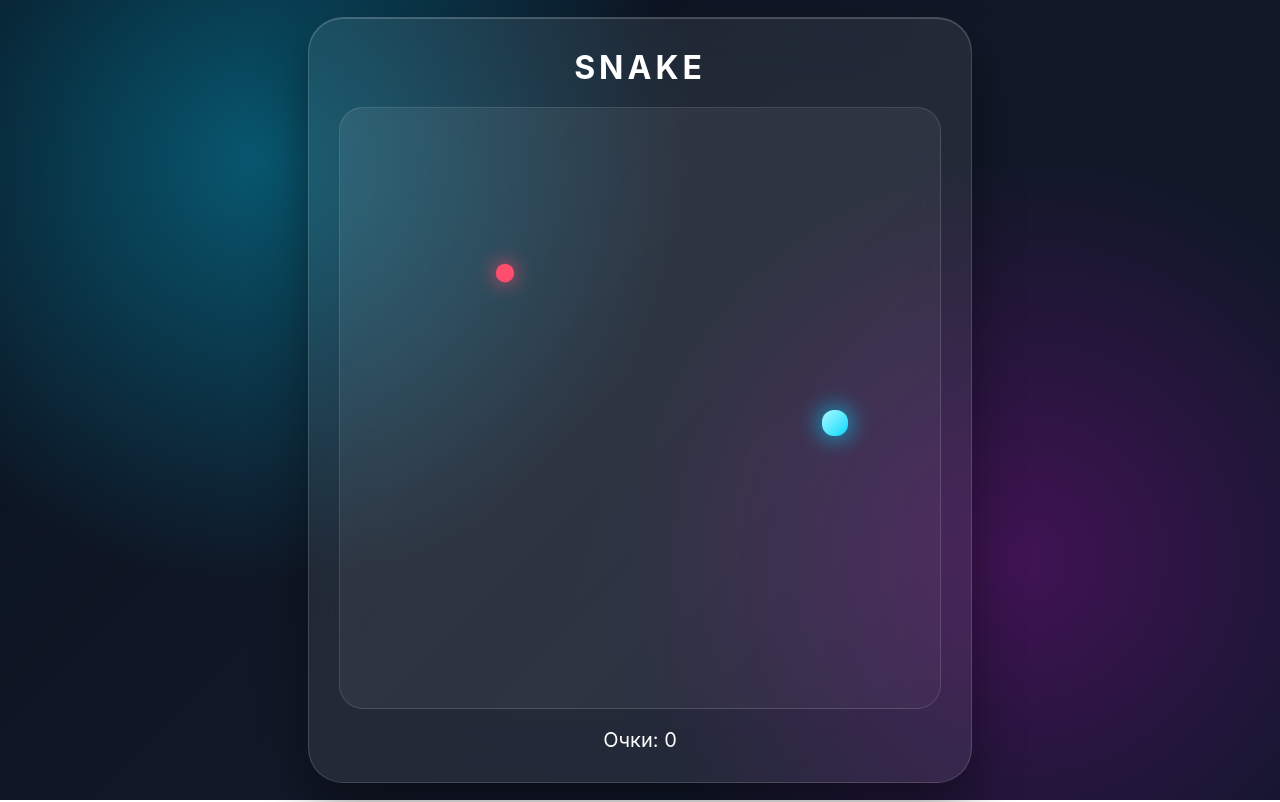
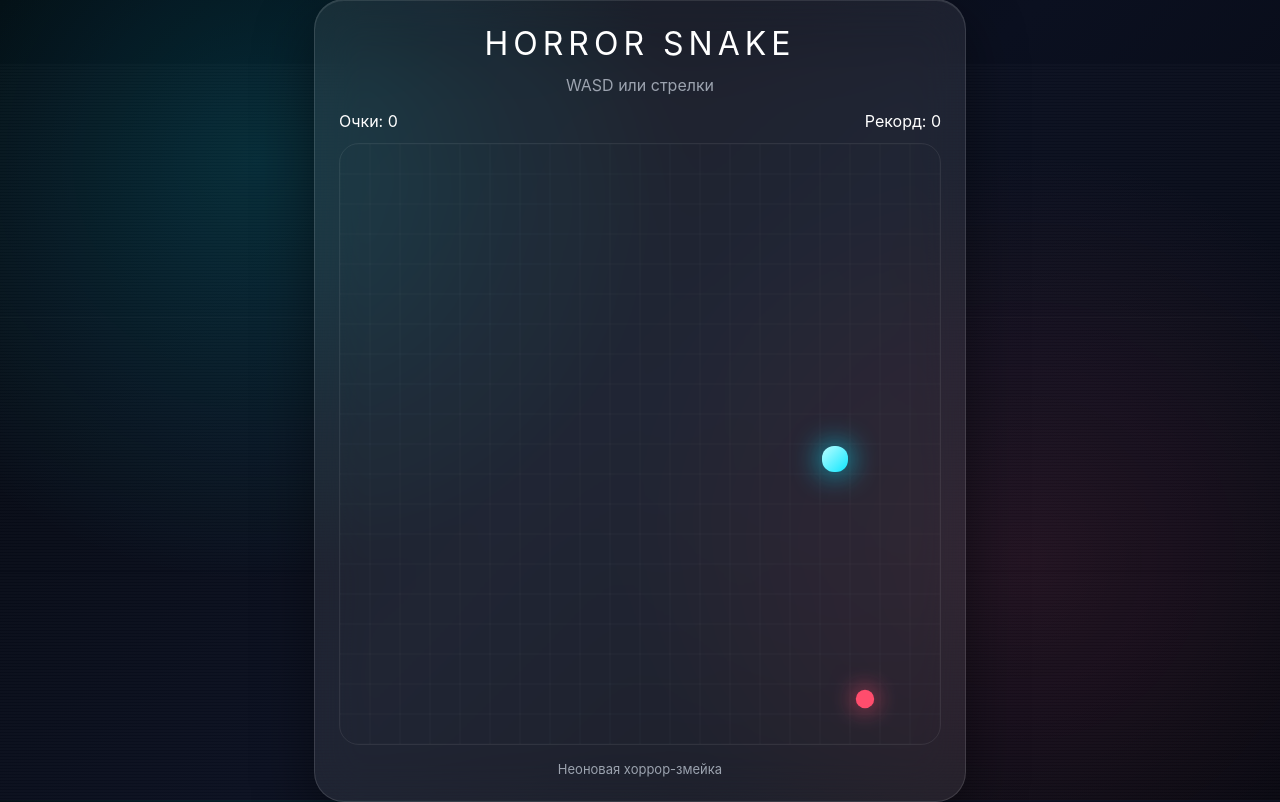
Before and after one commit to nwl1909/scream, a plain HTML site: page index.html in a window 1280 px wide. Drawn offline with Linux system fonts and the light colour scheme.

Commit message:
Update index.html

```diff
--- a/index.html
+++ b/index.html
@@ -3,9 +3,16 @@
 <head>
 <meta charset="UTF-8">
 <meta name="viewport" content="width=device-width, initial-scale=1.0">
-<title>Snake Liquid Glass</title>
+<title>Horror Snake</title>
 
 <style>
+:root{
+    --glass: rgba(255,255,255,.08);
+    --border: rgba(255,255,255,.12);
+    --cyan: #00e5ff;
+    --red: #ff4d6d;
+}
+
 *{
     margin:0;
     padding:0;
@@ -13,95 +20,148 @@
 }
 
 body{
+    font-family:Inter,Arial,sans-serif;
+    overflow:hidden;
     height:100vh;
+
+    background:
+        radial-gradient(circle at 20% 20%, rgba(0,229,255,.15), transparent 35%),
+        radial-gradient(circle at 80% 70%, rgba(255,77,109,.10), transparent 35%),
+        linear-gradient(135deg,#04070d,#0b1020,#05070f);
+
     display:flex;
     justify-content:center;
     align-items:center;
-    overflow:hidden;
-    font-family:Inter,Arial,sans-serif;
-
-    background:
-        radial-gradient(circle at 20% 20%, rgba(0,212,255,.35), transparent 35%),
-        radial-gradient(circle at 80% 70%, rgba(255,0,255,.2), transparent 35%),
-        linear-gradient(135deg,#08121f,#111827,#0f172a);
 }
 
-.container{
-    padding:30px;
-    border-radius:35px;
+body::before{
+    content:"";
+    position:fixed;
+    inset:0;
+    pointer-events:none;
+    opacity:.08;
+    background:
+        repeating-linear-gradient(
+            0deg,
+            transparent 0px,
+            transparent 2px,
+            white 3px
+        );
+    animation: noise 8s linear infinite;
+}
 
-    background:rgba(255,255,255,.08);
+@keyframes noise{
+    from{transform:translateY(0);}
+    to{transform:translateY(100px);}
+}
 
-    border:1px solid rgba(255,255,255,.15);
+.panel{
+    position:relative;
 
-    backdrop-filter:blur(30px);
-    -webkit-backdrop-filter:blur(30px);
+    padding:24px;
+
+    border-radius:30px;
+
+    background:var(--glass);
+
+    backdrop-filter:blur(24px);
+    -webkit-backdrop-filter:blur(24px);
+
+    border:1px solid var(--border);
 
     box-shadow:
-        inset 0 1px 0 rgba(255,255,255,.2),
-        0 25px 50px rgba(0,0,0,.4);
+        0 20px 60px rgba(0,0,0,.45),
+        inset 0 1px 0 rgba(255,255,255,.1);
 }
 
-h1{
+.title{
+    text-align:center;
     color:white;
-    text-align:center;
-    letter-spacing:4px;
-    margin-bottom:20px;
+    font-size:32px;
+    letter-spacing:5px;
+    margin-bottom:12px;
 }
 
-.score{
+.subtitle{
+    text-align:center;
+    color:#9ca3af;
+    margin-bottom:16px;
+}
+
+.stats{
+    display:flex;
+    justify-content:space-between;
     color:white;
-    text-align:center;
-    margin-top:15px;
-    font-size:20px;
+    margin-bottom:12px;
 }
 
 canvas{
-    background:
-        linear-gradient(
-            135deg,
-            rgba(255,255,255,.08),
-            rgba(255,255,255,.03)
-        );
-
-    border-radius:24px;
-
-    border:1px solid rgba(255,255,255,.12);
+    border-radius:20px;
+    border:1px solid rgba(255,255,255,.08);
 }
 
-#screamer{
-    position:fixed;
+.overlay{
+    position:absolute;
     inset:0;
-    width:100%;
-    height:100%;
-    object-fit:cover;
     display:none;
-    z-index:99999;
+    justify-content:center;
+    align-items:center;
+    flex-direction:column;
+    gap:12px;
+
+    border-radius:30px;
+
+    background:rgba(0,0,0,.75);
+
+    color:white;
+}
+
+.overlay button{
+    border:none;
+    cursor:pointer;
+
+    padding:12px 20px;
+
+    border-radius:12px;
+
+    background:var(--cyan);
+    color:black;
+    font-weight:bold;
+}
+
+.footer{
+    margin-top:12px;
+    text-align:center;
+    color:#9ca3af;
+    font-size:13px;
 }
 </style>
 </head>
 <body>
 
-<div class="container">
+<div class="panel">
 
-    <h1>SNAKE</h1>
+    <div class="title">HORROR SNAKE</div>
+    <div class="subtitle">WASD или стрелки</div>
+
+    <div class="stats">
+        <div>Очки: <span id="score">0</span></div>
+        <div>Рекорд: <span id="best">0</span></div>
+    </div>
 
     <canvas id="game" width="600" height="600"></canvas>
 
-    <div class="score">
-        Очки:
-        <span id="score">0</span>
+    <div class="footer">
+        Неоновая хоррор-змейка
+    </div>
+
+    <div class="overlay" id="gameOver">
+        <h1>GAME OVER</h1>
+        <p>Змейка столкнулась сама с собой</p>
+        <button onclick="restart()">Играть снова</button>
     </div>
 
 </div>
-
-<img id="screamer" src="screamer-fnaf.gif">
-
-<audio id="scream">
-    <source
-        src="five-nights-at-freddys-2-full-scream-sound.mp3"
-        type="audio/mpeg">
-</audio>
 
 <script>
 
@@ -111,80 +171,99 @@ const ctx = canvas.getContext("2d");
 const CELL = 30;
 const GRID = 20;
 
-let score = 0;
+let snake;
+let food;
+let dirX;
+let dirY;
+let score;
+let best = Number(localStorage.getItem("snakeBest") || 0);
 
-let snake = [
+document.getElementById("best").textContent = best;
+
+function resetGame(){
+
+    snake = [
         {x:10,y:10}
     ];
 
-let food = {
-    x:5,
-    y:5
+    food = randomFood();
+
+    dirX = 1;
+    dirY = 0;
+
+    score = 0;
+
+    document.getElementById("score").textContent = 0;
+}
+
+function randomFood(){
+
+    return {
+        x:Math.floor(Math.random()*GRID),
+        y:Math.floor(Math.random()*GRID)
     };
+}
 
-let dirX = 1;
-let dirY = 0;
-
-let lastMove = 0;
-const speed = 100;
+resetGame();
 
 document.addEventListener("keydown",(e)=>{
 
-    const key = e.key.toLowerCase();
+    switch(e.code){
 
-    if((key==="w" || key==="arrowup") && dirY===0){
-        dirX = 0;
-        dirY = -1;
+        case "KeyW":
+        case "ArrowUp":
+
+            if(dirY===0){
+                dirX=0;
+                dirY=-1;
             }
+            break;
 
-    if((key==="s" || key==="arrowdown") && dirY===0){
-        dirX = 0;
-        dirY = 1;
+        case "KeyS":
+        case "ArrowDown":
+
+            if(dirY===0){
+                dirX=0;
+                dirY=1;
             }
+            break;
 
-    if((key==="a" || key==="arrowleft") && dirX===0){
-        dirX = -1;
-        dirY = 0;
+        case "KeyA":
+        case "ArrowLeft":
+
+            if(dirX===0){
+                dirX=-1;
+                dirY=0;
             }
+            break;
 
-    if((key==="d" || key==="arrowright") && dirX===0){
-        dirX = 1;
-        dirY = 0;
+        case "KeyD":
+        case "ArrowRight":
+
+            if(dirX===0){
+                dirX=1;
+                dirY=0;
             }
-
+            break;
+    }
 });
 
-function moveSnake(){
+let lastMove = 0;
+const SPEED = 100;
+let running = true;
 
-    let head = {
+function move(){
+
+    const head = {
         x:snake[0].x + dirX,
         y:snake[0].y + dirY
     };
 
-    if(head.x < 0) head.x = GRID-1;
+    if(head.x < 0) head.x = GRID - 1;
     if(head.x >= GRID) head.x = 0;
 
-    if(head.y < 0) head.y = GRID-1;
+    if(head.y < 0) head.y = GRID - 1;
     if(head.y >= GRID) head.y = 0;
-
-    if(head.x === food.x &&
-       head.y === food.y){
-
-        score++;
-
-        document.getElementById("score")
-        .textContent = score;
-
-        food = {
-            x:Math.floor(Math.random()*GRID),
-            y:Math.floor(Math.random()*GRID)
-        };
-
-    }else{
-        snake.pop();
-    }
-
-    snake.unshift(head);
 
     for(let i=1;i<snake.length;i++){
 
@@ -192,16 +271,41 @@ function moveSnake(){
             head.x === snake[i].x &&
             head.y === snake[i].y
         ){
+            gameOver();
+            return;
+        }
+    }
 
-            snake = [
-                {x:10,y:10}
-            ];
+    snake.unshift(head);
 
-            score = 0;
+    if(
+        head.x === food.x &&
+        head.y === food.y
+    ){
+
+        score++;
 
         document.getElementById("score")
-            .textContent = 0;
+        .textContent = score;
+
+        if(score > best){
+
+            best = score;
+
+            localStorage.setItem(
+                "snakeBest",
+                best
+            );
+
+            document.getElementById("best")
+            .textContent = best;
         }
+
+        food = randomFood();
+
+    }else{
+
+        snake.pop();
     }
 }
 
@@ -214,7 +318,7 @@ function drawFood(){
 
     ctx.fillStyle = "#ff4d6d";
 
-    ctx.shadowBlur = 20;
+    ctx.shadowBlur = 25;
     ctx.shadowColor = "#ff4d6d";
 
     ctx.arc(
@@ -237,35 +341,21 @@ function drawSnake(){
         const x = part.x * CELL;
         const y = part.y * CELL;
 
-        const gradient =
+        const g =
             ctx.createLinearGradient(
                 x,y,
                 x+CELL,y+CELL
             );
 
-        gradient.addColorStop(
-            0,
-            "#b8ffff"
-        );
+        g.addColorStop(0,"#c8ffff");
+        g.addColorStop(1,"#00e5ff");
 
-        gradient.addColorStop(
-            1,
-            "#00d4ff"
-        );
+        ctx.fillStyle = g;
 
-        ctx.fillStyle = gradient;
+        ctx.shadowBlur =
+            index === 0 ? 30 : 10;
 
-        if(index===0){
-
-            ctx.shadowBlur = 25;
-            ctx.shadowColor = "#00d4ff";
-
-        }else{
-
-            ctx.shadowBlur = 8;
-            ctx.shadowColor = "#00d4ff";
-
-        }
+        ctx.shadowColor = "#00e5ff";
 
         ctx.beginPath();
 
@@ -283,13 +373,32 @@ function drawSnake(){
     ctx.shadowBlur = 0;
 }
 
+function drawGrid(){
+
+    ctx.strokeStyle =
+        "rgba(255,255,255,.03)";
+
+    for(let i=0;i<=GRID;i++){
+
+        ctx.beginPath();
+        ctx.moveTo(i*CELL,0);
+        ctx.lineTo(i*CELL,canvas.height);
+        ctx.stroke();
+
+        ctx.beginPath();
+        ctx.moveTo(0,i*CELL);
+        ctx.lineTo(canvas.width,i*CELL);
+        ctx.stroke();
+    }
+}
+
 function render(time){
 
-    if(time - lastMove > speed){
+    if(running && time-lastMove>SPEED){
 
-        moveSnake();
+        move();
 
-        lastMove = time;
+        lastMove=time;
     }
 
     ctx.clearRect(
@@ -299,27 +408,34 @@ function render(time){
         canvas.height
     );
 
+    drawGrid();
     drawFood();
     drawSnake();
 
     requestAnimationFrame(render);
 }
 
+function gameOver(){
+
+    running = false;
+
+    document
+    .getElementById("gameOver")
+    .style.display = "flex";
+}
+
+function restart(){
+
+    running = true;
+
+    document
+    .getElementById("gameOver")
+    .style.display = "none";
+
+    resetGame();
+}
+
 requestAnimationFrame(render);
-
-setTimeout(()=>{
-
-    const img =
-        document.getElementById("screamer");
-
-    const audio =
-        document.getElementById("scream");
-
-    img.style.display = "block";
-
-    audio.play().catch(()=>{});
-
-},20000);
 
 </script>
 
```
Lines whose indentation alone changed are shown as unchanged.
